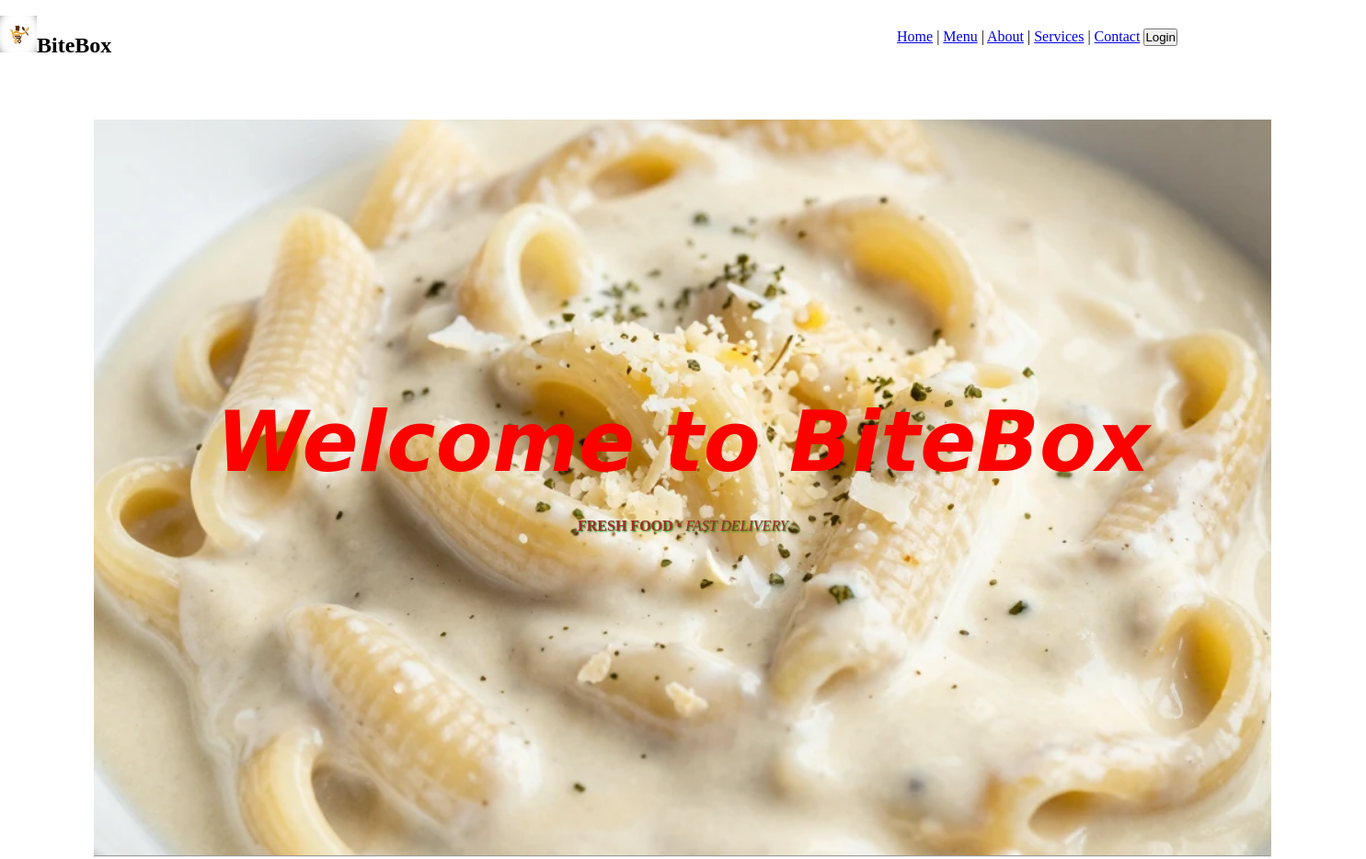
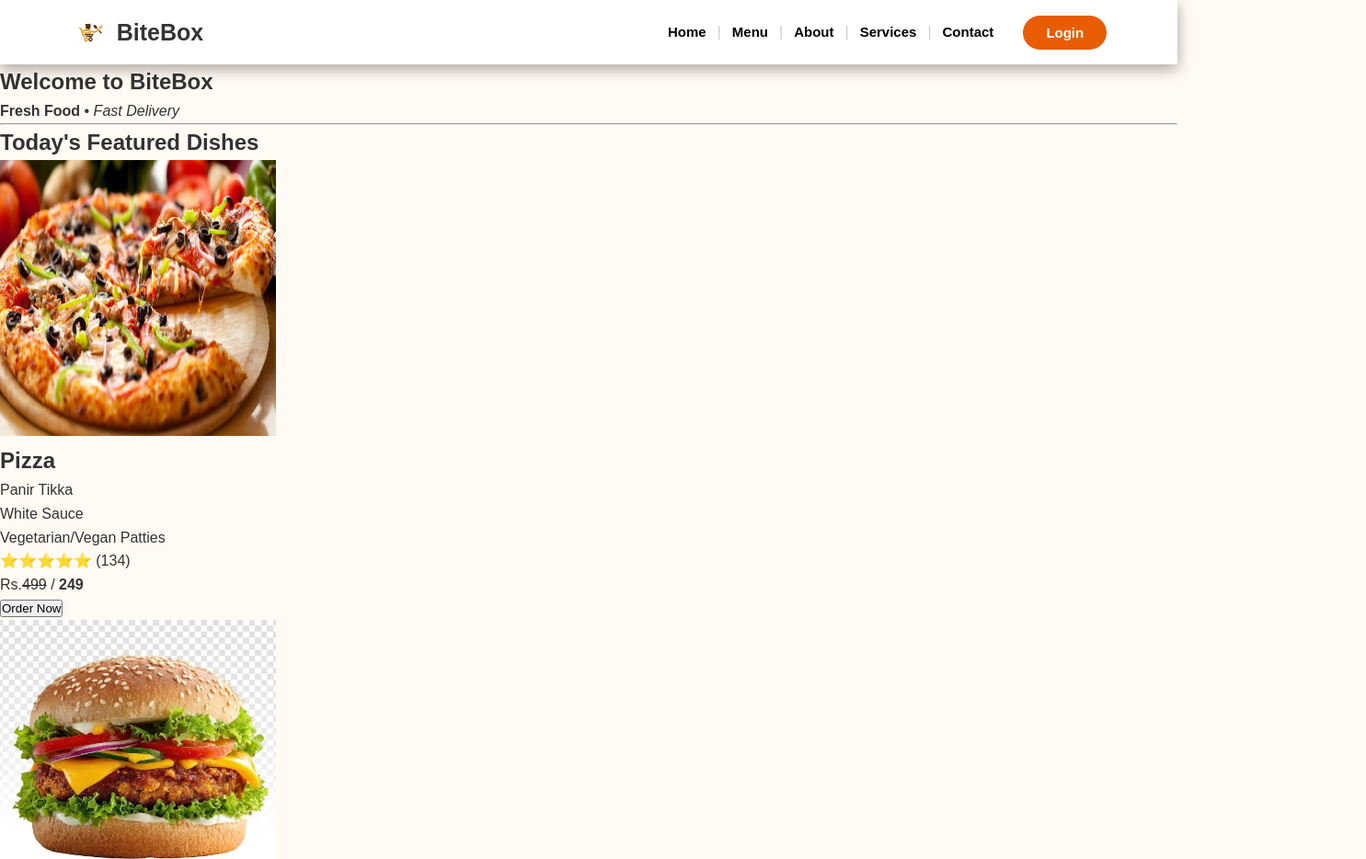
Before and after one commit to Esha0388/BiteBoxGroup4, a plain HTML site: page index.html in a window 1280 px wide. Shown: the top 934 px of the page at 92% size, 1485 px wide, since content can reach past the window. Drawn offline with Linux system fonts and the light colour scheme; a web font is replaced by a local one.

Commit message:
Adding stylesheet to navbar

```diff
--- a/index.html
+++ b/index.html
@@ -10,11 +10,11 @@
 
 <body>
     <!-- Restaurant Name -->
-    <nav>
+    <nav class="navbar-container">
         <div class="navbar">
-            <h1><img src="./assets/images/logo.jpg" height="40" width="40"><span>BiteBox</span></h1>
-            <div>
-                <a id="home" href="index.html">Home</a>
+            <h1 class="logo"><img src="./assets/images/logo.jpg" height="40" width="40"><span>BiteBox</span></h1>
+            <div class="nav-links">
+                <a class="links" href="index.html">Home</a>
                 |
                 <a class="links" href="Menu.html">Menu</a>
                 |
@@ -23,14 +23,10 @@
                 <a class="links" href="Services.html"> Services</a>
                 |
                 <a class="links" href="Contact.html">Contact</a>
-                <a href="./Login.html"><button>Login</button></a>
+                <a href="./Login.html" class="login-link"><button class="login-btn">Login</button></a>
             </div>
-
-
         </div>
     </nav>
-
-
 
     <main>
         <section class="welcome-section">
--- a/styles/style.css
+++ b/styles/style.css
@@ -15,12 +15,12 @@ div {
     background-color: rgb(111, 128, 213);
 } */
 
-@import url('https://fonts.googleapis.com/css2?family=Agrave+Pro:wght@100..700&family=Roboto:ital,wght@0,100..900;1,100..900&display=swap');
+/* @import url('https://fonts.googleapis.com/css2?family=Agrave+Pro:wght@100..700&family=Roboto:ital,wght@0,100..900;1,100..900&display=swap');
 
 * {
     margin: 0;
     padding: 0;
-}
+} */
 
 /* .welcome {
     border: 2px solid black;
@@ -29,8 +29,8 @@ div {
     margin-bottom: 30px;
 } */
 
-.welcome-section {
-    /* background-color: brown; */
+/* .welcome-section {
+    background-color: brown;
     background-image: url('../assets/images/pasta.png');
     background-repeat: no-repeat;
     background-position: center;
@@ -51,12 +51,12 @@ div {
     font-weight: bold;
     font-style: italic;
    color: red;
-}
+} */
 
-.para {
+/* .para {
     height: 100px;
     width: 600px;
-    /* background-color: blue; */
+    background-color: blue;
     color: brown;
     text-align: center;
     text-decoration: wavy;
@@ -103,4 +103,106 @@ main section>h2 {
     font-size: 23px;
     font-family: Arial, sans-serif;
     margin: 18px 20px;
+} */
+
+
+
+* {
+    margin: 0;
+    padding: 0;
+    box-sizing: border-box;
 }
+
+html {
+    scroll-behavior: smooth;
+}
+
+body {
+    font-family: Arial, sans-serif;
+    background-color: #fffaf4;
+    color: #333;
+    line-height: 1.6;
+}
+
+button,
+input {
+    font-family: inherit;
+}
+
+button {
+    cursor: pointer;
+}
+
+a {
+    text-decoration: none;
+}
+
+/* NAVBAR */
+.navbar-container {
+    background-color: #ffffff;
+    padding: 15px 6%;
+    box-shadow: rgba(0, 0, 0, 0.35) 0px 5px 15px;
+    position: sticky;
+    top: 0;
+    z-index: 1000;
+}
+
+.navbar {
+    max-width: 1400px;
+    margin: auto;
+    display: flex;
+    justify-content: space-between;
+    align-items: center;
+    gap: 20px;
+}
+
+.logo {
+    display: flex;
+    align-items: center;
+    gap: 10px;
+    font-size: 25px;
+    font-weight: 800;
+}
+
+.logo img {
+    border-radius: 50%;
+    object-fit: cover;
+}
+
+.nav-links {
+    display: flex;
+    align-items: center;
+    gap: 12px;
+    color: #ccc;
+}
+
+.links {
+    color: black;
+    font-size: 15px;
+    font-weight: 600;
+    transition: 0.3s;
+}
+
+.links:hover {
+    text-decoration: underline;
+    color: #e85d04;
+}
+
+.login-link {
+    margin-left: 20px;
+}
+
+.login-btn {
+    background-color: #e85d04;
+    color: white;
+    border: none;
+    padding: 10px 25px;
+    border-radius: 25px;
+    font-size: 15px;
+    font-weight: 600;
+    transition: 0.3s;
+}
+
+.login-btn:hover {
+    background-color: #c94b00;
+}
```
